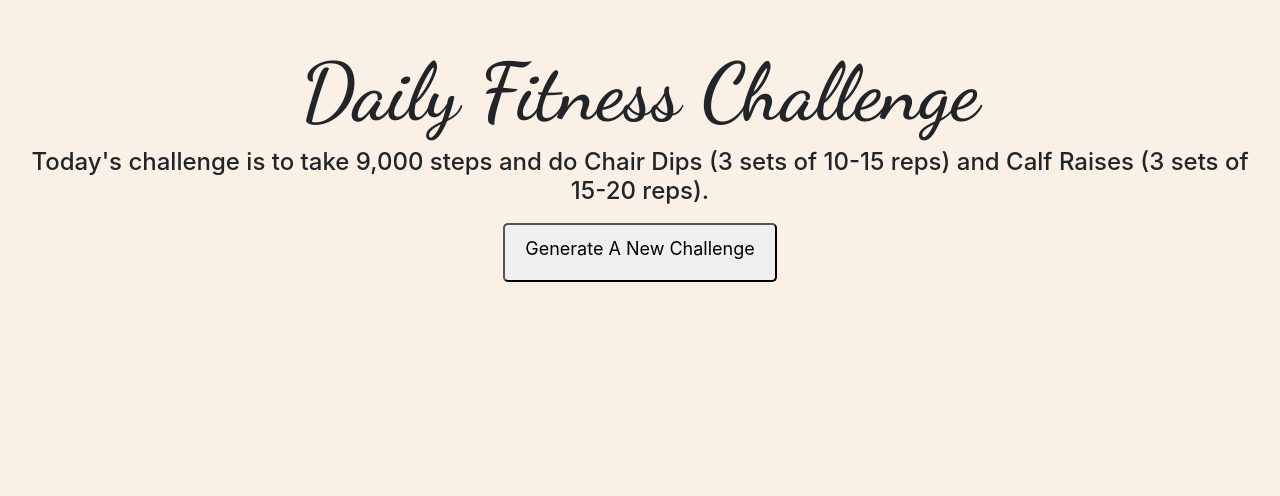
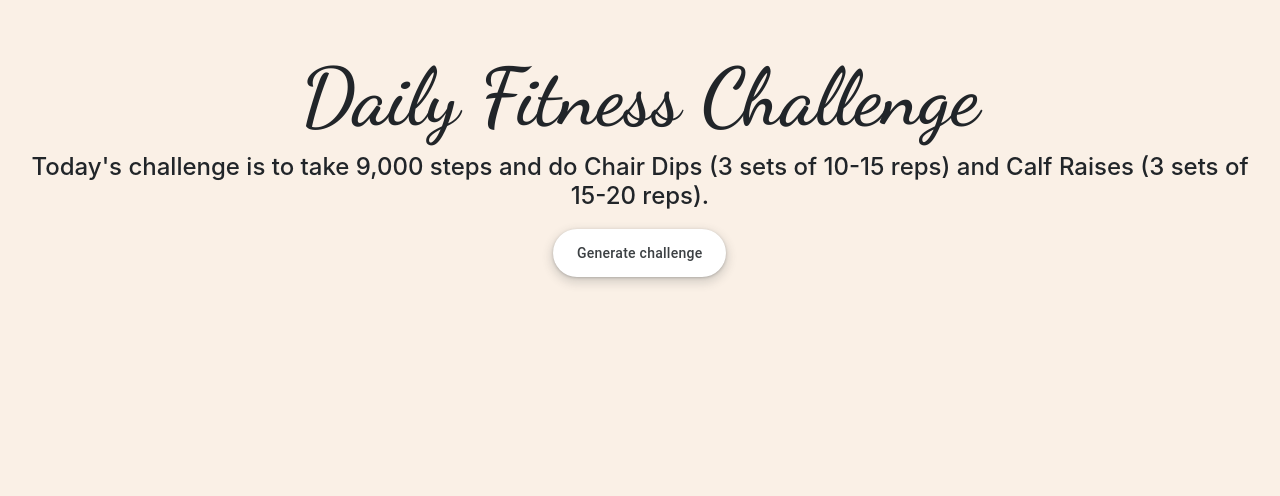
Before and after one commit to nikkohub/dailyfitnesschallenge, a plain HTML site: page index.html in a window 1280 px wide. Shown: the part 189-685 px from the top of the page. Drawn offline with nearby package versions, Linux system fonts and the light colour scheme.

Commit message:
Add files via upload

```diff
--- a/index.html
+++ b/index.html
@@ -25,7 +25,7 @@
             <h1>Daily Fitness Challenge</h1>
         </div>
         <h4 id="challenge-text"></h4>
-        <button id="generate-challenge">Generate A New Challenge</button>
+        <button id="generate-challenge">Generate challenge</button>
         <br>
         <br>
         <br>
--- a/styles.css
+++ b/styles.css
@@ -56,6 +56,7 @@ p {
     margin-top: 10px; /* Add some top margin for the button */
     margin-bottom: 0;
     padding-bottom: 1em;
+    background-color: rgba(255, 253, 159, 0.02);
 }
 
 .middle-social-icons {
@@ -123,3 +124,76 @@ p {
     margin-top: 0;
 
 }
+
+
+
+
+#generate-challenge {
+    /* Your new CSS styles for the generate-challenge button go here */
+    align-items: center;
+    appearance: none;
+    background-color: #fff;
+    border-radius: 24px;
+    border-style: none;
+    box-shadow: rgba(0, 0, 0, .2) 0 3px 5px -1px, rgba(0, 0, 0, .14) 0 6px 10px 0, rgba(0, 0, 0, .12) 0 1px 18px 0;
+    box-sizing: border-box;
+    color: #3c4043;
+    cursor: pointer;
+    display: inline-flex;
+    fill: currentcolor;
+    font-family: "Google Sans", Roboto, Arial, sans-serif;
+    font-size: 14px;
+    font-weight: 500;
+    height: 48px;
+    justify-content: center;
+    letter-spacing: .25px;
+    line-height: normal;
+    max-width: 100%;
+    overflow: visible;
+    padding: 2px 24px;
+    position: relative;
+    text-align: center;
+    text-transform: none;
+    transition: box-shadow 280ms cubic-bezier(.4, 0, .2, 1), opacity 15ms linear 30ms, transform 270ms cubic-bezier(0, 0, .2, 1) 0ms;
+    user-select: none;
+    -webkit-user-select: none;
+    touch-action: manipulation;
+    width: auto;
+    will-change: transform, opacity;
+    z-index: 0;
+}
+
+#generate-challenge:hover {
+    background: #F6F9FE;
+    color: #000000;
+}
+
+#generate-challenge:active {
+    box-shadow: 0 4px 4px 0 rgba(60, 64, 67, 30%), 0 8px 12px 6px rgba(60, 64, 67, 15%);
+    outline: none;
+}
+
+#generate-challenge:focus {
+    outline: none;
+    border: 2px solid #6262628f;
+}
+
+#generate-challenge:not(:disabled) {
+    box-shadow: rgba(60, 64, 67, .3) 0 1px 3px 0, rgba(60, 64, 67, .15) 0 4px 8px 3px;
+}
+
+#generate-challenge:not(:disabled):hover {
+    box-shadow: rgba(60, 64, 67, .3) 0 2px 3px 0, rgba(60, 64, 67, .15) 0 6px 10px 4px;
+}
+
+#generate-challenge:not(:disabled):focus {
+    box-shadow: rgba(60, 64, 67, .3) 0 1px 3px 0, rgba(60, 64, 67, .15) 0 4px 8px 3px;
+}
+
+#generate-challenge:not(:disabled):active {
+    box-shadow: rgba(60, 64, 67, .3) 0 4px 4px 0, rgba(60, 64, 67, .15) 0 8px 12px 6px;
+}
+
+#generate-challenge:disabled {
+    box-shadow: rgba(60, 64, 67, .3) 0 1px 3px 0, rgba(60, 64, 67, .15) 0 4px 8px 3px;
+}
```
